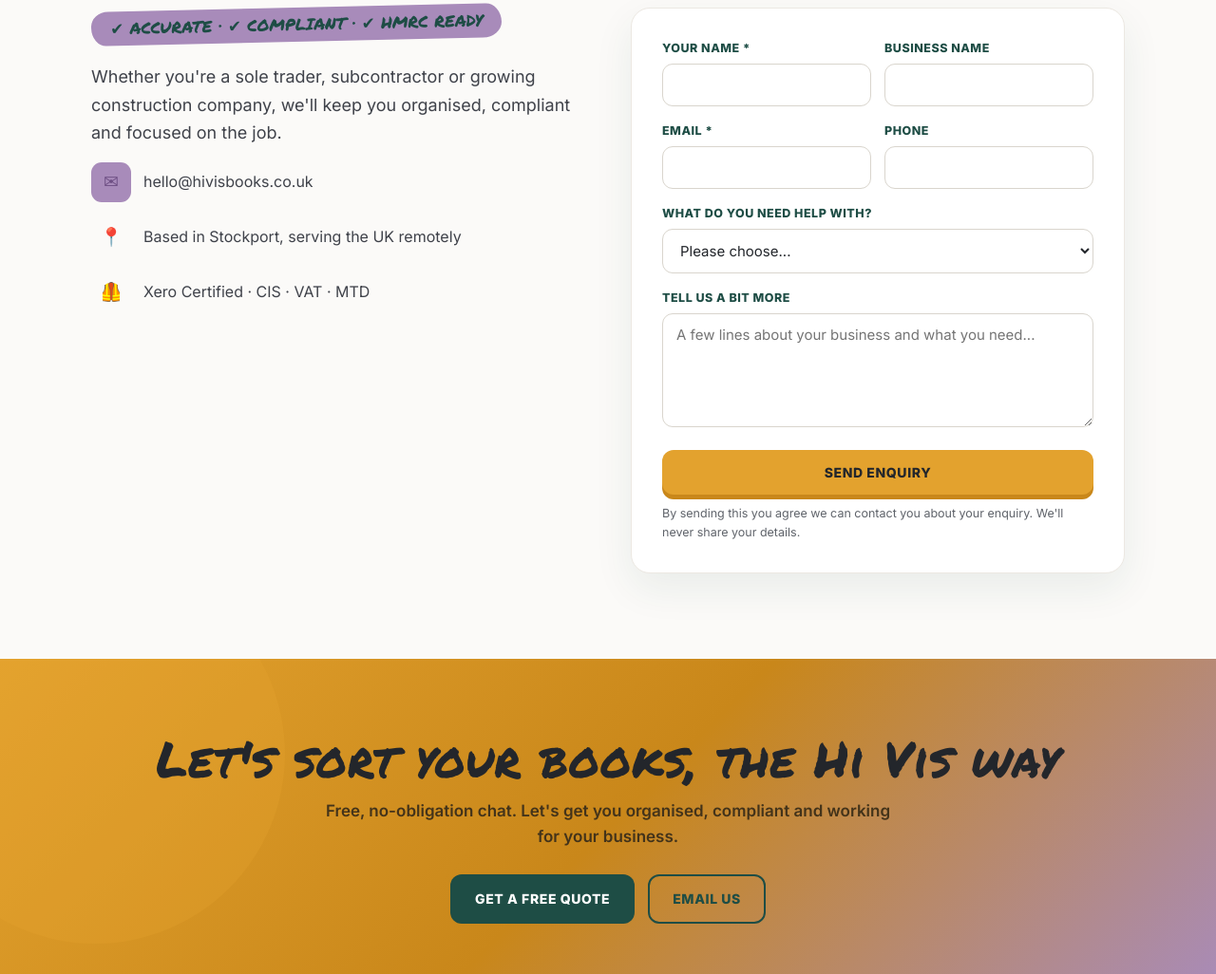
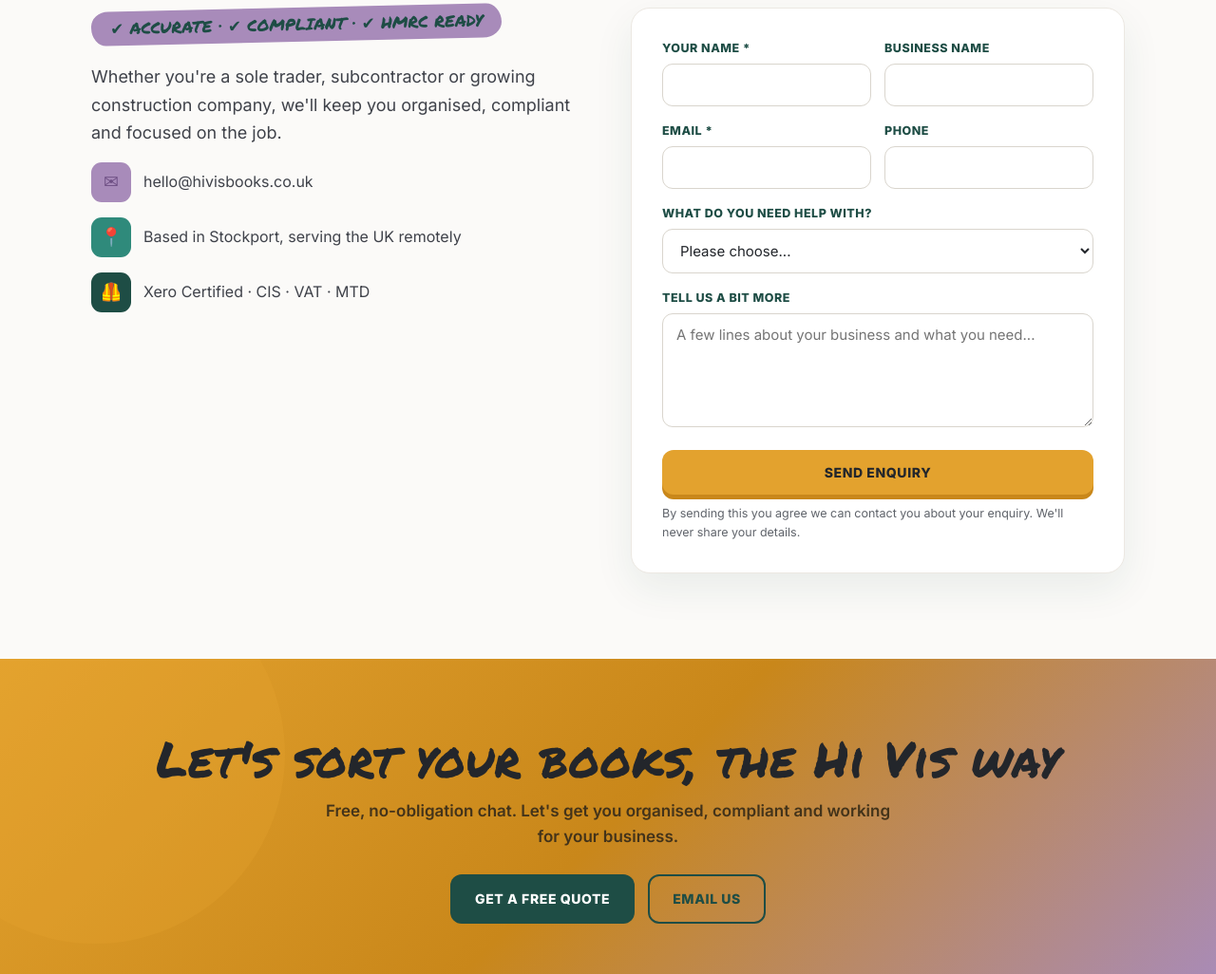
Before and after one commit to flowency-live/hvbk-website, a website: page public/index.html in a window 1280 px wide. Shown: the part 3407-4433 px from the top of the page at 95% size. Drawn offline with Linux system fonts and the light colour scheme.

Commit message:
fix: make contact info icons consistent with brand color boxes

```diff
--- a/public/styles.css
+++ b/public/styles.css
@@ -249,10 +249,10 @@ section.pad{padding:90px 0}
 .contact-info .ticks li:nth-child(odd)::before{background:var(--lilac);color:var(--ink)}
 .contact-info .ticks li:nth-child(even)::before{background:var(--teal)}
 .info-row{display:flex;align-items:center;gap:13px;margin-top:16px;font-size:16px;color:#3f424a}
-.info-row .ic{width:42px;height:42px;border-radius:11px;display:flex;align-items:center;justify-content:center;font-size:19px;flex-shrink:0}
-.info-row:nth-child(1) .ic{background:var(--teal-dark);color:var(--teal-soft)}
-.info-row:nth-child(2) .ic{background:var(--purple-deep);color:var(--lilac-soft)}
-.info-row:nth-child(3) .ic{background:var(--lilac);color:var(--purple-deep)}
+.info-row .ic{width:42px;height:42px;border-radius:11px;display:flex;align-items:center;justify-content:center;font-size:19px;flex-shrink:0;background:var(--lilac);color:var(--purple-deep)}
+.info-row:nth-of-type(1) .ic{background:var(--lilac);color:var(--purple-deep)}
+.info-row:nth-of-type(2) .ic{background:var(--teal);color:#fff}
+.info-row:nth-of-type(3) .ic{background:var(--teal-dark);color:var(--yellow)}
 
 /* ---------- CTA (now gradient) ---------- */
 .cta{
--- a/src/css/styles.css
+++ b/src/css/styles.css
@@ -249,10 +249,10 @@ section.pad{padding:90px 0}
 .contact-info .ticks li:nth-child(odd)::before{background:var(--lilac);color:var(--ink)}
 .contact-info .ticks li:nth-child(even)::before{background:var(--teal)}
 .info-row{display:flex;align-items:center;gap:13px;margin-top:16px;font-size:16px;color:#3f424a}
-.info-row .ic{width:42px;height:42px;border-radius:11px;display:flex;align-items:center;justify-content:center;font-size:19px;flex-shrink:0}
-.info-row:nth-child(1) .ic{background:var(--teal-dark);color:var(--teal-soft)}
-.info-row:nth-child(2) .ic{background:var(--purple-deep);color:var(--lilac-soft)}
-.info-row:nth-child(3) .ic{background:var(--lilac);color:var(--purple-deep)}
+.info-row .ic{width:42px;height:42px;border-radius:11px;display:flex;align-items:center;justify-content:center;font-size:19px;flex-shrink:0;background:var(--lilac);color:var(--purple-deep)}
+.info-row:nth-of-type(1) .ic{background:var(--lilac);color:var(--purple-deep)}
+.info-row:nth-of-type(2) .ic{background:var(--teal);color:#fff}
+.info-row:nth-of-type(3) .ic{background:var(--teal-dark);color:var(--yellow)}
 
 /* ---------- CTA (now gradient) ---------- */
 .cta{
```
